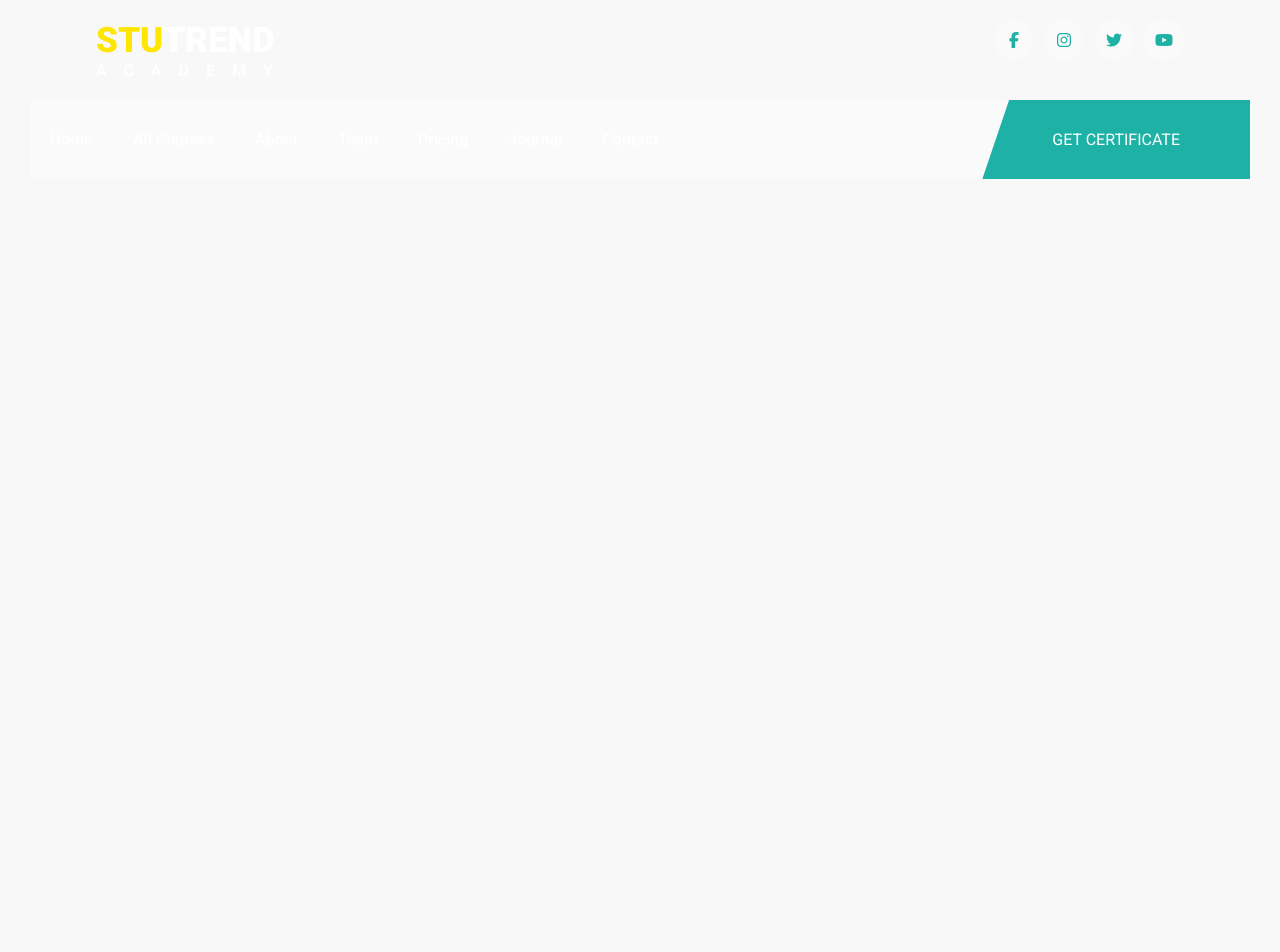
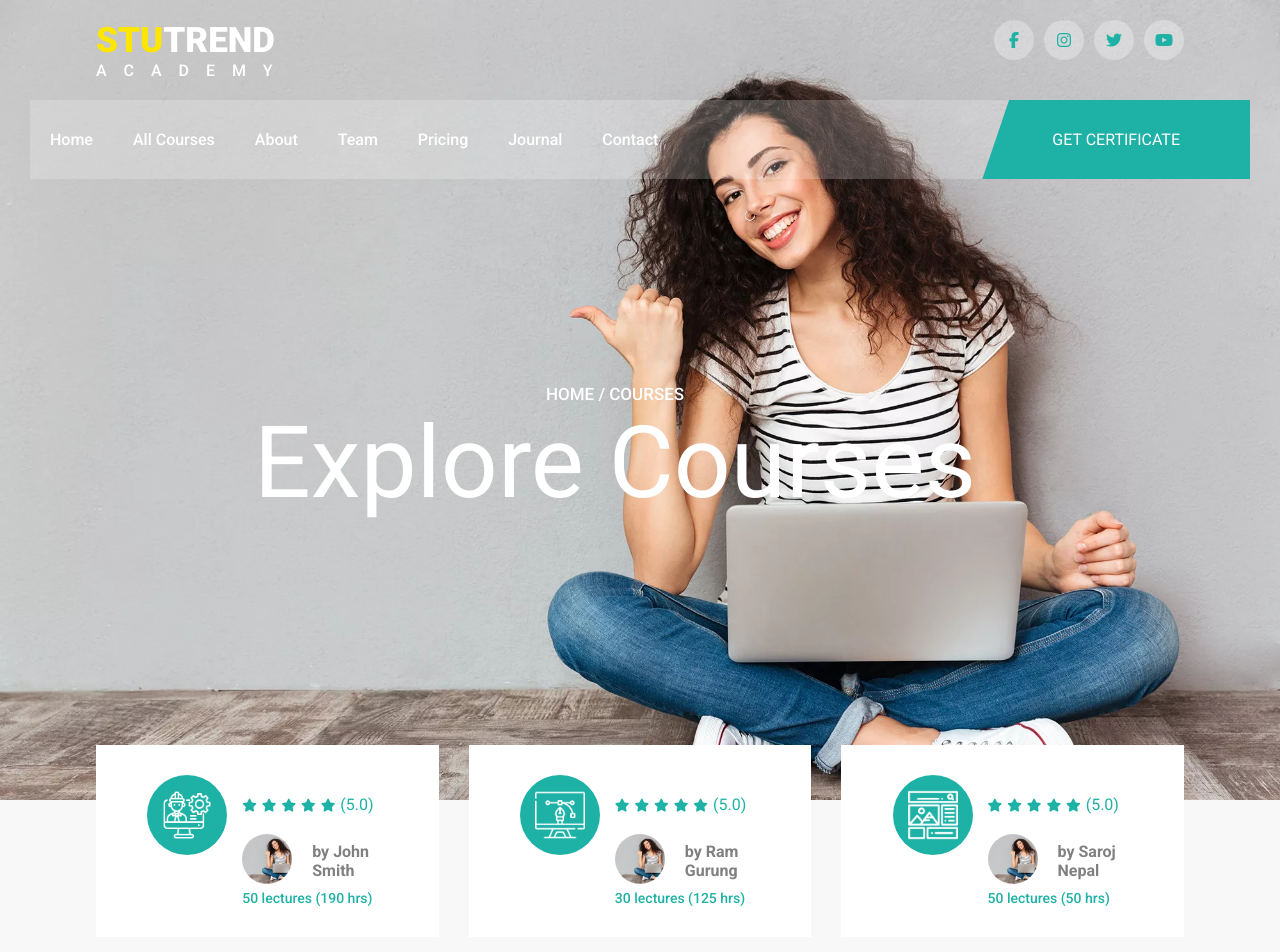
Before and after one commit to Abhilmxz/Stutrend, a React (Create React App) app: page /courses in a window 1280 px wide. Shown: the top 952 px of the page. Before the commit the page ends 800 px from the top, so only its background shows below. Built offline with nearby package versions, Linux system fonts and the light colour scheme.

Commit message:
first commit

```diff
--- a/src/App.js
+++ b/src/App.js
@@ -4,6 +4,7 @@ import Header from './components/common/header/Header';
 import { BrowserRouter as Router, Routes, Route } from "react-router-dom";
 import Home from "./components/home/Home";
 import About from './components/about/About';
+import CourseHome from './components/allcourses/CourseHome';
 
 const App = () => {
   return (
@@ -12,6 +13,7 @@ const App = () => {
       <Routes>
         <Route path='/' element={<Home />} />
         <Route path="/about" element={<About />} />
+        <Route path="/courses" element={<CourseHome />} />
       </Routes>
     </Router>
   );
--- /dev/null
+++ b/src/components/allcourses/CourseHome.jsx
@@ -0,0 +1,14 @@
+import React from 'react'
+import Back from '../common/back/Back';
+import CoursesCard from './CoursesCard';
+
+const CourseHome = () => {
+  return (
+    <>
+      <Back title="Explore Courses" />
+      <CoursesCard />
+    </>
+  )
+};
+
+export default CourseHome;
--- /dev/null
+++ b/src/components/allcourses/CoursesCard.jsx
@@ -0,0 +1,54 @@
+import React from 'react'
+import { coursesCard } from '../../dummydata';
+import './courses.css'
+
+const CoursesCard = () => {
+  return (
+    <>
+     <section className='coursesCard'>
+       <div className="container grid2">
+         {coursesCard.map((val) => (
+          <div className="items">
+            <div className="container flex">
+                <div className='left'>
+                    <div className="img">
+                        <img src={val.cover} alt='' />
+                    </div>
+                </div>
+                <div className="text">
+                   <h1>{val.courseName}</h1>
+                   <div className='rate'>
+                      <i className='fa fa-star'></i>
+                      <i className='fa fa-star'></i>
+                      <i className='fa fa-star'></i>
+                      <i className='fa fa-star'></i>
+                      <i className='fa fa-star'></i>
+                      <label htmlFor=''>(5.0)</label>
+                </div>
+                <div className="details">
+                    {/* we adding the nested Api */}
+                    {val.courTeacher.map((details) => (
+                        <>
+                        <div className="box">
+                          <div className="dimg">
+                            <img src={details.dcover} alt='' />
+                          </div>
+                          <div className="para">
+                            <h4>{details.name}</h4>
+                          </div>
+                        </div>
+                         <span>{details.totalTime}</span>
+                         </>
+                      ))}
+                </div>
+            </div>
+           </div>
+          </div>
+          ))};
+        </div>
+     </section>
+    </>
+  )
+};
+
+export default CoursesCard;
--- /dev/null
+++ b/src/components/allcourses/courses.css
@@ -0,0 +1,62 @@
+.coursesCard {
+    padding: 50px 0;
+  }
+  .coursesCard .items {
+    background-color: #fff;
+    padding: 30px;
+    text-align: center;
+  }
+  .coursesCard .img {
+    width: 80px;
+    height: 80px;
+    border-radius: 50%;
+    background-color: #1eb2a6;
+    padding: 15px;
+  }
+  .coursesCard img {
+    width: 100%;
+    height: 100%;
+    object-fit: cover;
+  }
+  .coursesCard .text {
+    margin-left: 15px;
+    text-align: left;
+  }
+  .coursesCard .text h1 {
+    font-size: 30px;
+    font-weight: 500;
+    line-height: 45px;
+  }
+  .coursesCard .rate {
+    margin: 20px 0;
+    color: #1eb2a6;
+  }
+  .coursesCard .rate i {
+    font-size: 13px;
+    margin-right: 5px;
+  }
+  .coursesCard .details .dimg img {
+    width: 50px;
+    height: 50px;
+    border-radius: 50%;
+    margin-right: 20px;
+  }
+  .coursesCard .details .box {
+    display: flex;
+    align-items: center;
+    color: grey;
+  }
+  .coursesCard .details span {
+    color: #1eb2a6;
+    font-weight: 500;
+    font-size: 14px;
+  }
+  .coursesCard .price {
+    margin: 30px 0;
+    background-color: #f8f8f8;
+    padding: 10px;
+  }
+  .coursesCard h3 {
+    font-weight: 500;
+    color: #1eb2a6;
+  }
```
Also changed, not shown: src/components/allcourses/OnlineCourses.jsx (added, +11 -0 lines).
